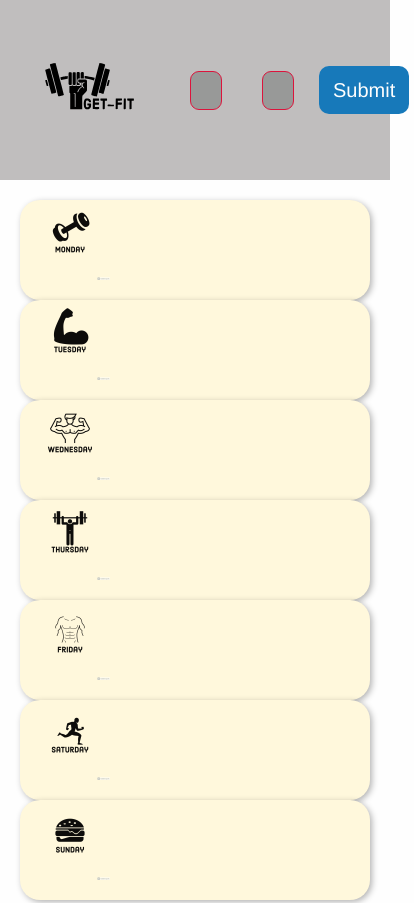
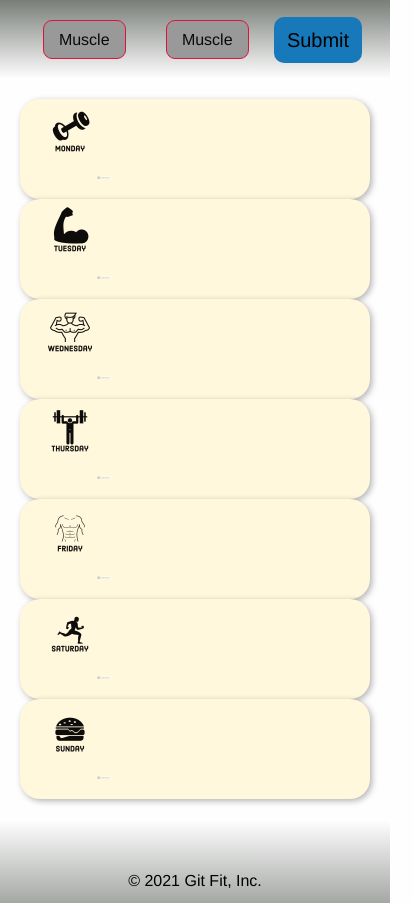
Before and after one commit to KKkaran/Get-Fit-App, a plain HTML site: page index.html in a window 390 px wide. Shown: the top 903 px of the page, 414 px wide, since content can reach past the window. Drawn offline with nearby package versions, Linux system fonts and the light colour scheme; no server answers.

Commit message:
app responsive and styling done using foundation  framework

```diff
--- a/assets/css/style.css
+++ b/assets/css/style.css
@@ -14,7 +14,10 @@ body {
   width: auto;
   height: auto;
 }
-header {
+.mainheader {
+  background: linear-gradient(#797e79, white);
+}
+.header {
   padding: 15px 20px;
   background-color: rgb(192, 190, 190);
   display: flex;
@@ -23,10 +26,13 @@ header {
   width: 100%;
 }
 
-header img {
+.s {
+  display: flex;
+  justify-content: center;
+}
+.s > img {
   width: 150px;
   height: 150px;
-  float: left;
 }
 
 form {
@@ -39,7 +45,6 @@ form {
 select {
   margin-bottom: 10px;
   margin-top: 10px;
-  font-family: cursive, sans-serif;
   outline: 0;
   background: #989998;
   margin: 20px;
@@ -60,13 +65,15 @@ form input {
   border-radius: 10px;
   font-size: 20px;
   margin: 5px;
+  border: none;
+  color: black;
 }
 /* Header Style End */
 
 /* Footer Style */
 
 footer {
-  background: rgb(192, 190, 190);
+  background: linear-gradient(white, #797e79);
   width: 100%;
   padding: 50px 35px;
 }
@@ -133,6 +140,14 @@ footer div {
     width: 80px;
     height: 80px;
   }
+  .s {
+    flex-direction: column;
+    text-align: center;
+    align-items: center;
+  }
+  .s img {
+    display: none;
+  }
 }
 /* @media screen and (max-width: 768px) {
   .grid {
--- a/index.html
+++ b/index.html
@@ -13,18 +13,30 @@
 </head>
 
 <body class="body">
+
+    <div class="mainheader">
+
+        <div class="row s">
+            <img src="./assets/images/My-Post_1_.svg" alt="hand with dumbell icon">
+
+
+            <form action="#" class="formhandler">
+
+        </form>
+        </div>
+    </div>
     <!-- navigation-->
-    <header class="header">
+    <!-- <header class="header">
 
 
 
-        <img src="./assets/images/My-Post_1_.svg" alt="">
+        <img src="./assets/images/My-Post_1_.svg" alt="hand with dumbell icon">
 
 
         <form action="#" class="formhandler">
 
         </form>
-    </header>
+    </header> -->
 
 
 
--- a/index.js
+++ b/index.js
@@ -47,11 +47,11 @@ function createMuscleGroups(){
 
     var select1 = $("<select>").addClass("muscle1")
     select1.append(
-        $("<option>").text("Select Muscle").val(""),
+        $("<option>").text("Muscle").val(""),
     )
     var select2 = $("<select>").addClass("muscle2")
     select2.append(
-        $("<option>").text("Select Muscle").val(""),
+        $("<option>").text("Muscle").val(""),
     )
     var submit = $("<input>").addClass("button btn").attr({"type":"submit","value":"Submit"})
     $(".formhandler").append(select1,select2,submit)
```
